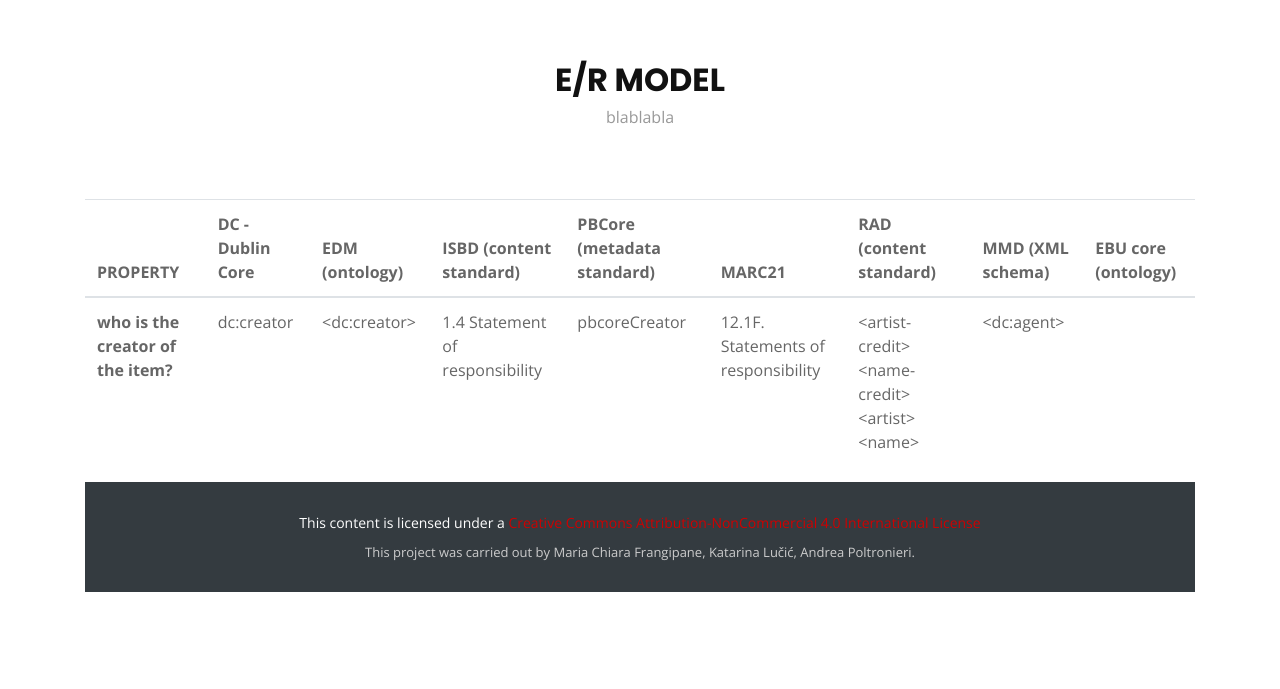
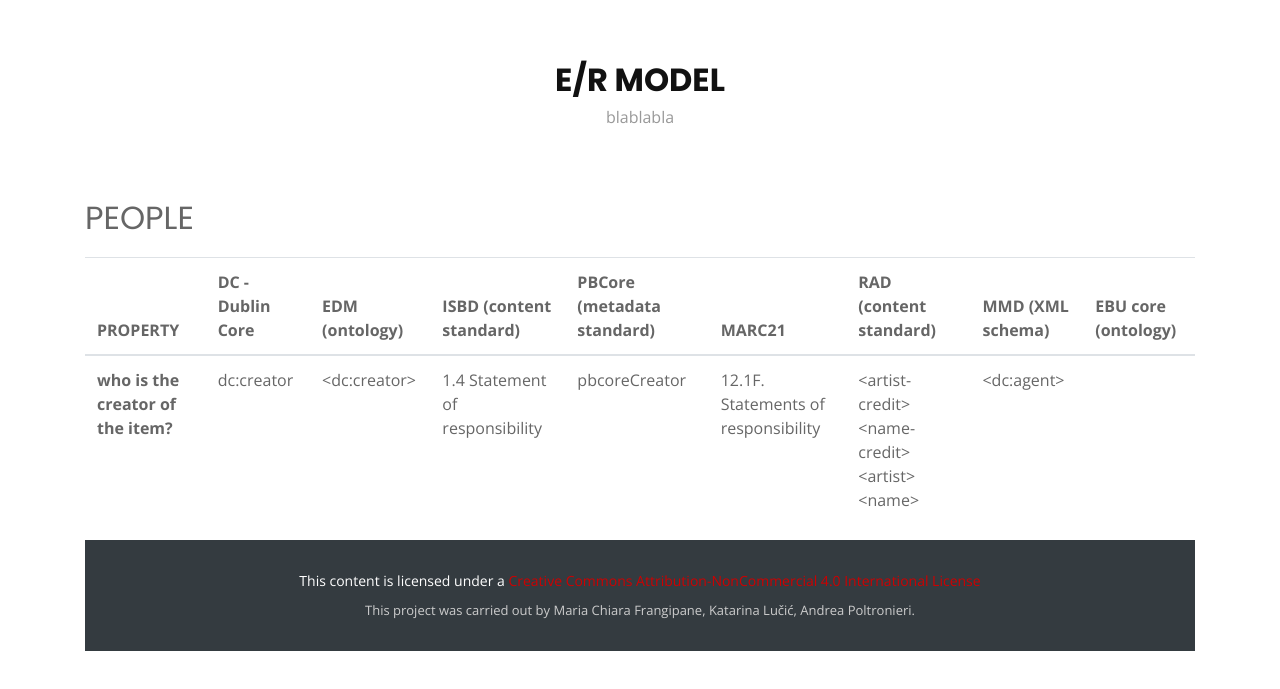
Before and after one commit to apolLOD11/apolLOD11.github.io, a plain HTML site: page analysis.html in a window 1280 px wide. Shown: the part 4395-5084 px from the top of the page. Drawn offline with nearby package versions, Linux system fonts and the light colour scheme.

Commit message:
Update analysis.html

```diff
--- a/analysis.html
+++ b/analysis.html
@@ -331,6 +331,7 @@
       <div class="section-header">
       <h3 id="metadata-alignment" class="section-title">E/R Model</h3>
       <p class="section-description">blablabla</p>
+      <h2>PEOPLE</h2>
       <div class="table-responsive">
             <table class="table">
               <thead>
```
